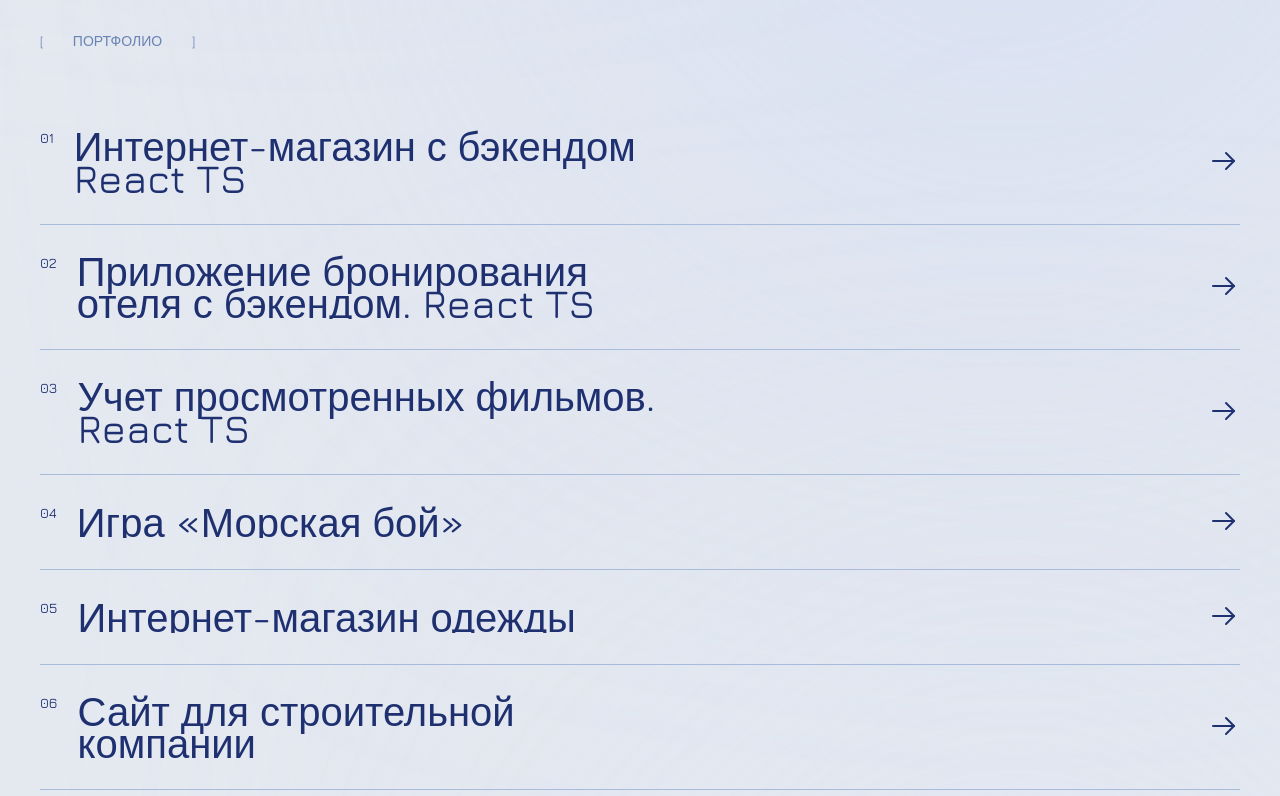
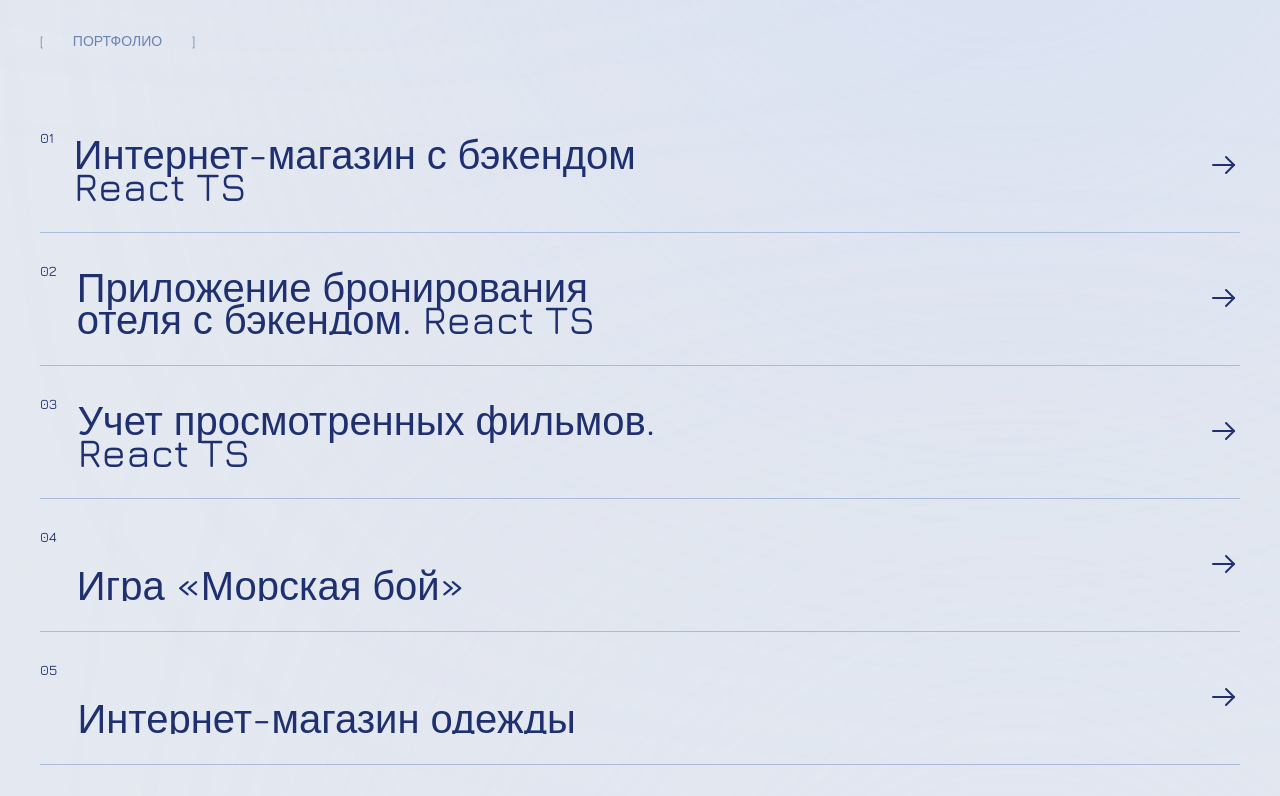
Before and after one commit to Alex-Nicalace/webcraft, a React (Vite) app: page / in a window 1280 px wide. Shown: the part 3860-4656 px from the top of the page. Built offline with nearby package versions, Linux system fonts and the light colour scheme.

Commit message:
ProjectLink: min-height text block

```diff
--- a/src/components/ui/ProjectLink/ProjectLink.scss
+++ b/src/components/ui/ProjectLink/ProjectLink.scss
@@ -73,19 +73,27 @@
     }
   }
 
-  // .project-link__text
-  &__text {
-    display: -webkit-box;
-    -webkit-line-clamp: 2;
-    line-clamp: 2;
-    overflow: hidden;
-    -webkit-box-orient: vertical;
+  // .project-link__wrap-text
+  &__wrap-text {
+    @extend .text-portfolio;
+    min-height: em(126, 70);
+    display: flex;
+    align-items: flex-end;
 
     @include adaptiveValue('max-width', 918, 609, $containerWidth, $pc, 1);
     @include adaptiveValue('font-size', 70, 40, $containerWidth, $pc, 1);
     @include mobile-d {
       @include adaptiveValue('font-size', 40, 20, $mobile);
     }
+  }
+  // .project-link__text
+  &__text {
+    display: -webkit-box;
+
+    -webkit-line-clamp: 2;
+    line-clamp: 2;
+    overflow: hidden;
+    -webkit-box-orient: vertical;
   }
   // .project-link__icon
   &__icon {
--- a/src/components/ui/ProjectLink/ProjectLink.tsx
+++ b/src/components/ui/ProjectLink/ProjectLink.tsx
@@ -15,7 +15,9 @@ function ProjectLink({
   return (
     <li className={['project-link', className].filter(Boolean).join(' ')}>
       <a className="project-link__link" {...props}>
-        <span className="project-link__text text-portfolio">{children}</span>
+        <span className="project-link__wrap-text">
+          <span className="project-link__text">{children}</span>
+        </span>
         <span className="project-link__icon">
           <Icon name="ArrowRight" width={32} height={32} />
         </span>
```
